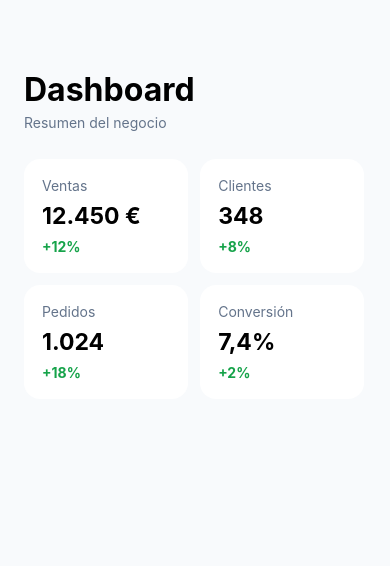
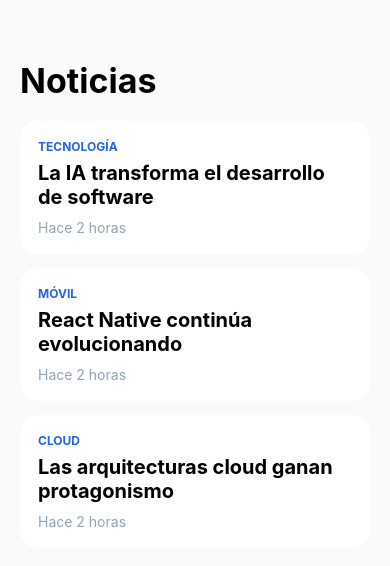
Before and after one commit to QuiqueGC7/02-REACT-NATIVE, a React Native app in the folder cuaderno-rn/: screen / in a window 390 px wide. Shown: the top 566 px of the page. Built offline with nearby package versions, Linux system fonts and the light colour scheme.

Commit message:
Ejercicio07

```diff
--- a/cuaderno-rn/App.tsx
+++ b/cuaderno-rn/App.tsx
@@ -1,27 +1,23 @@
-import { StyleSheet, Text, View } from 'react-native';
+import { ScrollView, StyleSheet, Text, View } from 'react-native';
 
 export default function App() {
   return (
-    <View style={styles.container}>
-      <Text style={styles.title}>Dashboard</Text>
-      <Text style={styles.subtitle}>Resumen del negocio</Text>
+    <ScrollView style={styles.container}>
+      <Text style={styles.header}>Noticias</Text>
 
-      <View style={styles.grid}>
-        <Metric title="Ventas" value="12.450 €" change="+12%" />
-        <Metric title="Clientes" value="348" change="+8%" />
-        <Metric title="Pedidos" value="1.024" change="+18%" />
-        <Metric title="Conversión" value="7,4%" change="+2%" />
-      </View>
-    </View>
+      <NewsCard category="TECNOLOGÍA" title="La IA transforma el desarrollo de software" />
+      <NewsCard category="MÓVIL" title="React Native continúa evolucionando" />
+      <NewsCard category="CLOUD" title="Las arquitecturas cloud ganan protagonismo" />
+    </ScrollView>
   );
 }
 
-function Metric({ title, value, change }: { title: string; value: string; change: string }) {
+function NewsCard({ category, title }: { category: string; title: string }) {
   return (
     <View style={styles.card}>
-      <Text style={styles.label}>{title}</Text>
-      <Text style={styles.value}>{value}</Text>
-      <Text style={styles.change}>{change}</Text>
+      <Text style={styles.category}>{category}</Text>
+      <Text style={styles.title}>{title}</Text>
+      <Text style={styles.date}>Hace 2 horas</Text>
     </View>
   );
 }
@@ -29,41 +25,33 @@
 const styles = StyleSheet.create({
   container: {
     flex: 1,
-    padding: 24,
-    paddingTop: 70,
     backgroundColor: '#f8fafc',
+    paddingHorizontal: 20,
+  },
+  header: {
+    fontSize: 34,
+    fontWeight: 'bold',
+    marginTop: 60,
+    marginBottom: 20,
+  },
+  card: {
+    backgroundColor: 'white',
+    padding: 18,
+    borderRadius: 18,
+    marginBottom: 14,
+  },
+  category: {
+    color: '#2563eb',
+    fontSize: 12,
+    fontWeight: 'bold',
   },
   title: {
-    fontSize: 32,
+    marginTop: 7,
+    fontSize: 20,
     fontWeight: 'bold',
   },
-  subtitle: {
-    color: '#64748b',
-    marginTop: 5,
-    marginBottom: 28,
-  },
-  grid: {
-    flexDirection: 'row',
-    flexWrap: 'wrap',
-    gap: 12,
-  },
-  card: {
-    width: '48%',
-    backgroundColor: 'white',
-    padding: 18,
-    borderRadius: 16,
-  },
-  label: {
-    color: '#64748b',
-  },
-  value: {
-    fontSize: 23,
-    fontWeight: 'bold',
-    marginTop: 8,
-  },
-  change: {
-    color: '#16a34a',
-    fontWeight: 'bold',
-    marginTop: 8,
+  date: {
+    marginTop: 10,
+    color: '#94a3b8',
   },
 });
```
